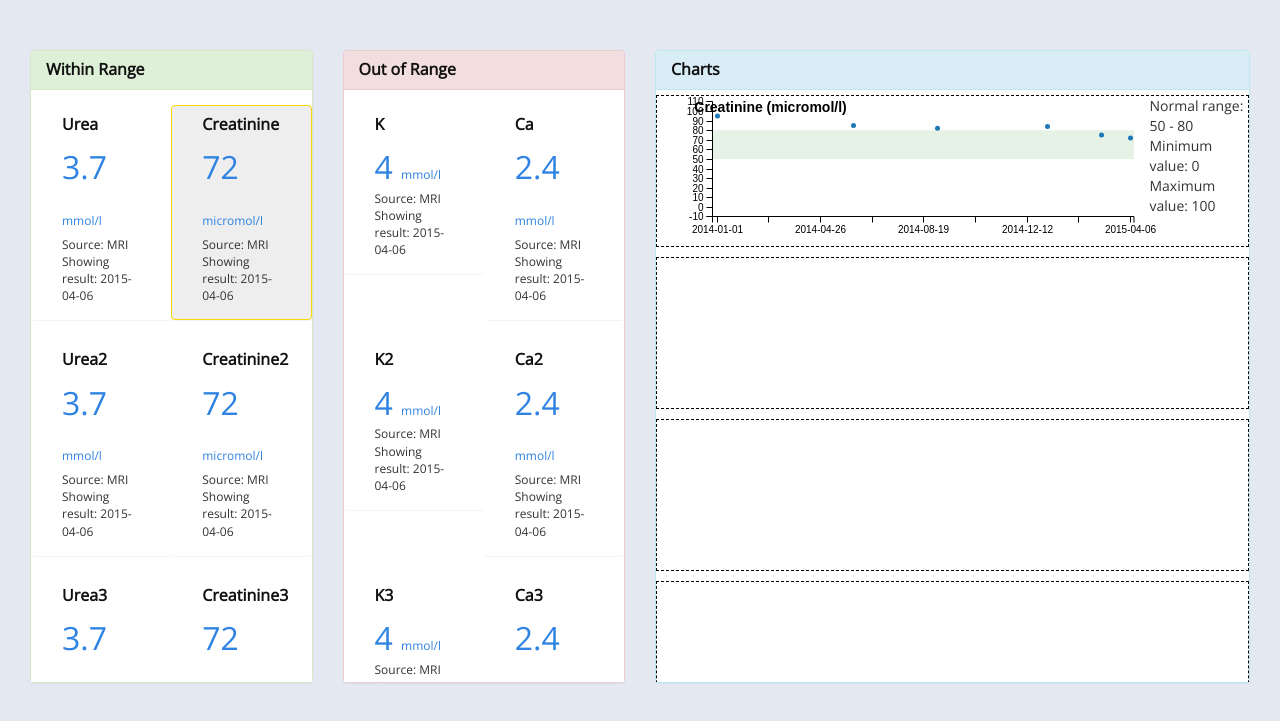
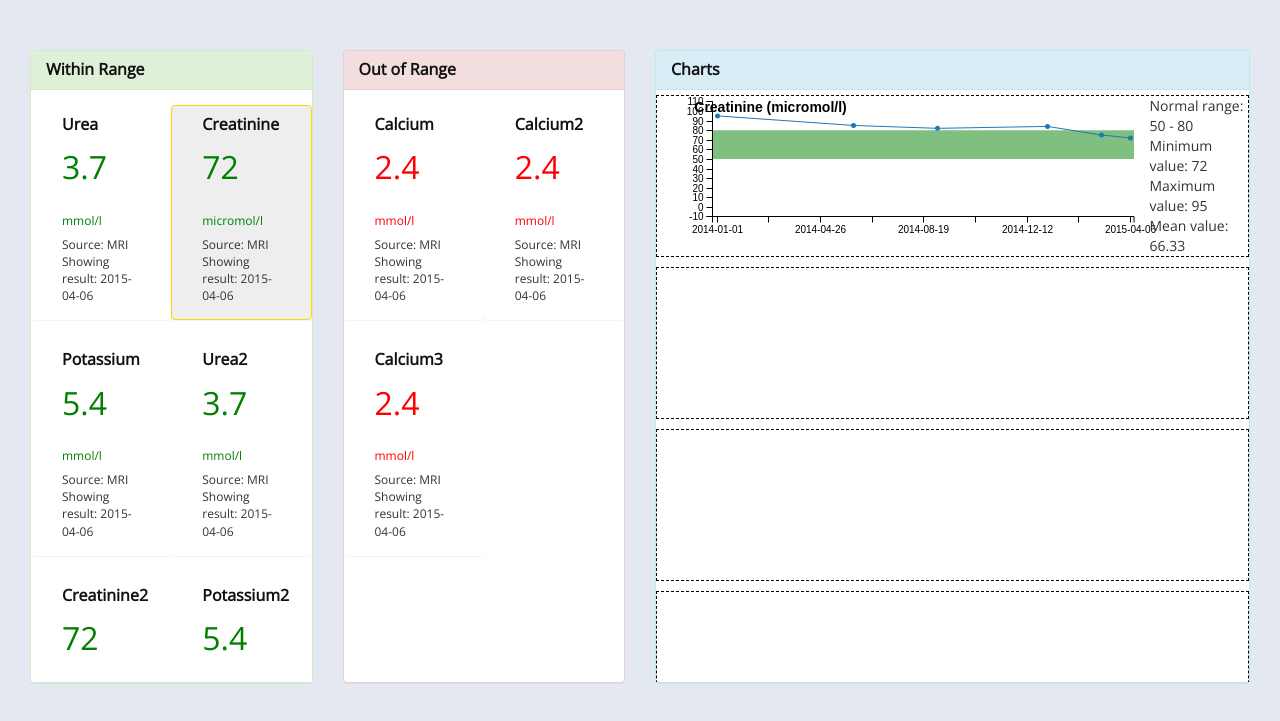
Before and after one commit to rw251/renal-proto-3, a website: page index.html in a window 1280 px wide. Both pictures are taken after a click on the element 241 px from the left and 212 px from the top of the page. Drawn offline with nearby package versions, Linux system fonts and the light colour scheme.

Commit message:
Minor mods after review.

```diff
--- a/data.json
+++ b/data.json
@@ -1,12 +1,14 @@
 {
 	"Urea" : {
 		"fullname" : "Urea",
-		"value" : 3.7,
-		"source" : "MRI",
 		"units" : "mmol/l",
-		"trend" : [
-			["x","2014-01-01","2014-06-02","2014-09-03","2015-01-04","2015-03-05","2015-04-06"],
-			["Urea",3.5,3.6,4.5,4.3,4.2,3.7]
+		"values" : [
+			{"date" : "2014-01-01", "value" : 3.5, "source" : "MRI" },
+			{"date" : "2014-06-02", "value" : 3.6, "source" : "MRI" },
+			{"date" : "2014-09-03", "value" : 4.5, "source" : "MRI" },
+			{"date" : "2015-01-04", "value" : 4.3, "source" : "MRI" },
+			{"date" : "2015-03-05", "value" : 4.2, "source" : "MRI" },
+			{"date" : "2015-04-06", "value" : 3.7, "source" : "MRI" }
 		],
 		"normal" : {
 			"min" : 3,
@@ -15,17 +17,18 @@
 		"axis" : {
 			"min" : 0,
 			"max" : 10
-		},
-		"mean" :5
+		}
 	},
 	"Creatinine" : {
 		"fullname" : "Creatinine",
-		"value" : 72,
-		"source" : "MRI",
 		"units" : "micromol/l",
-		"trend" : [
-			["x","2014-01-01","2014-06-02","2014-09-03","2015-01-04","2015-03-05","2015-04-06"],
-			["Creatinine",95,85,82,84,75,72]
+		"values" : [
+			{"date" : "2014-01-01", "value" : 95, "source" : "MRI" },
+			{"date" : "2014-06-02", "value" : 85, "source" : "MRI" },
+			{"date" : "2014-09-03", "value" : 82, "source" : "MRI" },
+			{"date" : "2015-01-04", "value" : 84, "source" : "MRI" },
+			{"date" : "2015-03-05", "value" : 75, "source" : "MRI" },
+			{"date" : "2015-04-06", "value" : 72, "source" : "MRI" }
 		],
 		"normal" : {
 			"min" : 50,
@@ -34,17 +37,18 @@
 		"axis" : {
 			"min" : 0,
 			"max" : 100
-		},
-		"mean" :50
+		}
 	},
-	"K" : {
+	"Potassium" : {
 		"fullname" : "Potassium",
-		"value" : 4,
-		"source" : "MRI",
 		"units" : "mmol/l",
-		"trend" : [
-			["x","2014-01-01","2014-06-02","2014-09-03","2015-01-04","2015-03-05","2015-04-06"],
-			["Potassium",3.9,5.4,7,6,4.5,4]
+		"values" : [
+			{"date" : "2014-01-01", "value" : 3.9, "source" : "MRI" },
+			{"date" : "2014-06-02", "value" : 5.4, "source" : "MRI" },
+			{"date" : "2014-09-03", "value" : 7, "source" : "MRI" },
+			{"date" : "2015-01-04", "value" : 6, "source" : "MRI" },
+			{"date" : "2015-03-05", "value" : 4.5, "source" : "MRI" },
+			{"date" : "2015-04-06", "value" : 5.4, "source" : "MRI" }
 		],
 		"normal" : {
 			"min" : 5,
@@ -53,17 +57,18 @@
 		"axis" : {
 			"min" : 0,
 			"max" : 12
-		},
-		"mean" :6
+		}
 	},
-	"Ca" : {
+	"Calcium" : {
 		"fullname" : "Calcium",
-		"value" : 2.4,
-		"source" : "MRI",
 		"units" : "mmol/l",
-		"trend" : [
-			["x","2014-01-01","2014-06-02","2014-09-03","2015-01-04","2015-03-05","2015-04-06"],
-			["Calcium",1.5,1.85,1.9,2,2.3,2.4]
+		"values" : [
+			{"date" : "2014-01-01", "value" : 1.5, "source" : "MRI" },
+			{"date" : "2014-06-02", "value" : 1.85, "source" : "MRI" },
+			{"date" : "2014-09-03", "value" : 1.9, "source" : "MRI" },
+			{"date" : "2015-01-04", "value" : 2, "source" : "MRI" },
+			{"date" : "2015-03-05", "value" : 2.3, "source" : "MRI" },
+			{"date" : "2015-04-06", "value" : 2.4, "source" : "MRI" }
 		],
 		"normal" : {
 			"min" : 0.5,
@@ -72,17 +77,18 @@
 		"axis" : {
 			"min" : 0,
 			"max" : 5
-		},
-		"mean" :2.5
+		}
 	},
 	"Urea2" : {
 		"fullname" : "Urea2",
-		"value" : 3.7,
-		"source" : "MRI",
 		"units" : "mmol/l",
-		"trend" : [
-			["x","2014-01-01","2014-06-02","2014-09-03","2015-01-04","2015-03-05","2015-04-06"],
-			["Urea2",3.5,3.6,4.5,4.3,4.2,3.7]
+		"values" : [
+			{"date" : "2014-01-01", "value" : 3.5, "source" : "MRI" },
+			{"date" : "2014-06-02", "value" : 3.6, "source" : "MRI" },
+			{"date" : "2014-09-03", "value" : 4.5, "source" : "MRI" },
+			{"date" : "2015-01-04", "value" : 4.3, "source" : "MRI" },
+			{"date" : "2015-03-05", "value" : 4.2, "source" : "MRI" },
+			{"date" : "2015-04-06", "value" : 3.7, "source" : "MRI" }
 		],
 		"normal" : {
 			"min" : 3,
@@ -91,17 +97,18 @@
 		"axis" : {
 			"min" : 0,
 			"max" : 10
-		},
-		"mean" :5
+		}
 	},
 	"Creatinine2" : {
 		"fullname" : "Creatinine2",
-		"value" : 72,
-		"source" : "MRI",
 		"units" : "micromol/l",
-		"trend" : [
-			["x","2014-01-01","2014-06-02","2014-09-03","2015-01-04","2015-03-05","2015-04-06"],
-			["Creatinine2",95,85,82,84,75,72]
+		"values" : [
+			{"date" : "2014-01-01", "value" : 95, "source" : "MRI" },
+			{"date" : "2014-06-02", "value" : 85, "source" : "MRI" },
+			{"date" : "2014-09-03", "value" : 82, "source" : "MRI" },
+			{"date" : "2015-01-04", "value" : 84, "source" : "MRI" },
+			{"date" : "2015-03-05", "value" : 75, "source" : "MRI" },
+			{"date" : "2015-04-06", "value" : 72, "source" : "MRI" }
 		],
 		"normal" : {
 			"min" : 50,
@@ -110,17 +117,18 @@
 		"axis" : {
 			"min" : 0,
 			"max" : 100
-		},
-		"mean" :50
+		}
 	},
-	"K2" : {
+	"Potassium2" : {
 		"fullname" : "Potassium2",
-		"value" : 4,
-		"source" : "MRI",
 		"units" : "mmol/l",
-		"trend" : [
-			["x","2014-01-01","2014-06-02","2014-09-03","2015-01-04","2015-03-05","2015-04-06"],
-			["Potassium2",3.9,5.4,7,6,4.5,4]
+		"values" : [
+			{"date" : "2014-01-01", "value" : 3.9, "source" : "MRI" },
+			{"date" : "2014-06-02", "value" : 5.4, "source" : "MRI" },
+			{"date" : "2014-09-03", "value" : 7, "source" : "MRI" },
+			{"date" : "2015-01-04", "value" : 6, "source" : "MRI" },
+			{"date" : "2015-03-05", "value" : 4.5, "source" : "MRI" },
+			{"date" : "2015-04-06", "value" : 5.4, "source" : "MRI" }
 		],
 		"normal" : {
 			"min" : 5,
@@ -129,17 +137,18 @@
 		"axis" : {
 			"min" : 0,
 			"max" : 12
-		},
-		"mean" :6
+		}
 	},
-	"Ca2" : {
+	"Calcium2" : {
 		"fullname" : "Calcium2",
-		"value" : 2.4,
-		"source" : "MRI",
 		"units" : "mmol/l",
-		"trend" : [
-			["x","2014-01-01","2014-06-02","2014-09-03","2015-01-04","2015-03-05","2015-04-06"],
-			["Calcium2",1.5,1.85,1.9,2,2.3,2.4]
+		"values" : [
+			{"date" : "2014-01-01", "value" : 1.5, "source" : "MRI" },
+			{"date" : "2014-06-02", "value" : 1.85, "source" : "MRI" },
+			{"date" : "2014-09-03", "value" : 1.9, "source" : "MRI" },
+			{"date" : "2015-01-04", "value" : 2, "source" : "MRI" },
+			{"date" : "2015-03-05", "value" : 2.3, "source" : "MRI" },
+			{"date" : "2015-04-06", "value" : 2.4, "source" : "MRI" }
 		],
 		"normal" : {
 			"min" : 0.5,
@@ -148,17 +157,18 @@
 		"axis" : {
 			"min" : 0,
 			"max" : 5
-		},
-		"mean" :2.5
+		}
 	},
 	"Urea3" : {
 		"fullname" : "Urea3",
-		"value" : 3.7,
-		"source" : "MRI",
 		"units" : "mmol/l",
-		"trend" : [
-			["x","2014-01-01","2014-06-02","2014-09-03","2015-01-04","2015-03-05","2015-04-06"],
-			["Urea3",3.5,3.6,4.5,4.3,4.2,3.7]
+		"values" : [
+			{"date" : "2014-01-01", "value" : 3.5, "source" : "MRI" },
+			{"date" : "2014-06-02", "value" : 3.6, "source" : "MRI" },
+			{"date" : "2014-09-03", "value" : 4.5, "source" : "MRI" },
+			{"date" : "2015-01-04", "value" : 4.3, "source" : "MRI" },
+			{"date" : "2015-03-05", "value" : 4.2, "source" : "MRI" },
+			{"date" : "2015-04-06", "value" : 3.7, "source" : "MRI" }
 		],
 		"normal" : {
 			"min" : 3,
@@ -167,17 +177,18 @@
 		"axis" : {
 			"min" : 0,
 			"max" : 10
-		},
-		"mean" :5
+		}
 	},
 	"Creatinine3" : {
 		"fullname" : "Creatinine3",
-		"value" : 72,
-		"source" : "MRI",
 		"units" : "micromol/l",
-		"trend" : [
-			["x","2014-01-01","2014-06-02","2014-09-03","2015-01-04","2015-03-05","2015-04-06"],
-			["Creatinine3",95,85,82,84,75,72]
+		"values" : [
+			{"date" : "2014-01-01", "value" : 95, "source" : "MRI" },
+			{"date" : "2014-06-02", "value" : 85, "source" : "MRI" },
+			{"date" : "2014-09-03", "value" : 82, "source" : "MRI" },
+			{"date" : "2015-01-04", "value" : 84, "source" : "MRI" },
+			{"date" : "2015-03-05", "value" : 75, "source" : "MRI" },
+			{"date" : "2015-04-06", "value" : 72, "source" : "MRI" }
 		],
 		"normal" : {
 			"min" : 50,
@@ -186,17 +197,18 @@
 		"axis" : {
 			"min" : 0,
 			"max" : 100
-		},
-		"mean" :50
+		}
 	},
-	"K3" : {
+	"Potassium3" : {
 		"fullname" : "Potassium3",
-		"value" : 4,
-		"source" : "MRI",
 		"units" : "mmol/l",
-		"trend" : [
-			["x","2014-01-01","2014-06-02","2014-09-03","2015-01-04","2015-03-05","2015-04-06"],
-			["Potassium3",3.9,5.4,7,6,4.5,4]
+		"values" : [
+			{"date" : "2014-01-01", "value" : 3.9, "source" : "MRI" },
+			{"date" : "2014-06-02", "value" : 5.4, "source" : "MRI" },
+			{"date" : "2014-09-03", "value" : 7, "source" : "MRI" },
+			{"date" : "2015-01-04", "value" : 6, "source" : "MRI" },
+			{"date" : "2015-03-05", "value" : 4.5, "source" : "MRI" },
+			{"date" : "2015-04-06", "value" : 5.4, "source" : "MRI" }
 		],
 		"normal" : {
 			"min" : 5,
@@ -205,17 +217,18 @@
 		"axis" : {
 			"min" : 0,
 			"max" : 12
-		},
-		"mean" :6
+		}
 	},
-	"Ca3" : {
+	"Calcium3" : {
 		"fullname" : "Calcium3",
-		"value" : 2.4,
-		"source" : "MRI",
 		"units" : "mmol/l",
-		"trend" : [
-			["x","2014-01-01","2014-06-02","2014-09-03","2015-01-04","2015-03-05","2015-04-06"],
-			["Calcium3",1.5,1.85,1.9,2,2.3,2.4]
+		"values" : [
+			{"date" : "2014-01-01", "value" : 1.5, "source" : "MRI" },
+			{"date" : "2014-06-02", "value" : 1.85, "source" : "MRI" },
+			{"date" : "2014-09-03", "value" : 1.9, "source" : "MRI" },
+			{"date" : "2015-01-04", "value" : 2, "source" : "MRI" },
+			{"date" : "2015-03-05", "value" : 2.3, "source" : "MRI" },
+			{"date" : "2015-04-06", "value" : 2.4, "source" : "MRI" }
 		],
 		"normal" : {
 			"min" : 0.5,
@@ -224,7 +237,6 @@
 		"axis" : {
 			"min" : 0,
 			"max" : 5
-		},
-		"mean" :2.5
+		}
 	}
 }
--- a/script.js
+++ b/script.js
@@ -15,10 +15,33 @@
     }
   };
 
+  var getDateString = function(date){
+    var m = date.getMonth()+1;
+    var d = date.getDate();
+    return date.getFullYear() + "-" + (m<10 ? "0" : "")+m+"-"+(d<10 ? "0" : "")+d;
+  };
+
+  var slideUpCharts = function(){
+    var nextSlot = [];
+
+    //for each panel
+    $('.chart-panel').children().each(function(index, value){
+      if(index%2 !== 0) return;
+      if($(value).not(':has(*)').length>0){
+        nextSlot.push($(value).attr('id'));
+      } else if(nextSlot.length>0) {
+        var id = nextSlot[0];
+
+        $('#'+id).parent().before($(value).parent());
+      }
+    });
+  };
+
   var addChart = function(item) {
     destroyCharts([item + '-chart']);
 
     var id = $($('.chart-panel').children(':not(:has(*))')[0]).attr('id');
+    if(!id) return false;
     var chartOptions = {
       bindto: '#'+id,
       data: {
@@ -30,6 +53,13 @@
       },
       zoom: {
         enabled: true
+      },
+      tooltip:{
+        format: {
+          title: function(x) {
+            return getDateString(x) + " - Source: " + pb.data[item].sources[getDateString(x)];
+          }
+        }
       },
       legend: {
         show:false
@@ -78,6 +108,8 @@
     .style('font-size', '1.4em')
     .style('font-weight', '600')
     .text(pb.data[item].fullname + ' (' + pb.data[item].units +')');
+
+    return true;
   };
 
   pb.wireUpPages = function() {
@@ -97,11 +129,49 @@
       if($(this).hasClass('selected')){
         $(pb[item+'-chart'].element).siblings().html("");
         destroyCharts([item+'-chart']);
+        $(this).removeClass('selected');
       } else {
-        addChart(item);
+        if(addChart(item)) $(this).addClass('selected');
       }
-      $(this).toggleClass('selected');
+      slideUpCharts();
     });
+  };
+
+  var getTrend = function(values, name){
+    var x = ["x"];
+    var vals = [name];
+
+    for(var i = 0; i < values.length; i++){
+      x.push(values[i].date);
+      vals.push(values[i].value);
+    }
+
+    return [x, vals];
+  };
+
+  var getSources = function(values){
+    var x = {};
+
+    for(var i = 0; i < values.length; i++){
+      x[values[i].date] = values[i].source;
+    }
+
+    return x;
+  };
+
+  var getProps = function(values){
+    var min = values[0].value;
+    var max = values[0].value;
+    var tot = 0;
+
+    for(var i = 1; i < values.length; i++){
+      tot += values[i].value;
+      if(values[i].value < min) min = values[i].value;
+      if(values[i].value > max) max = values[i].value;
+    }
+    var mean = Math.round(100 * tot / values.length) / 100;
+
+    return {"mean" : mean, "max" : max, "min" : min};
   };
 
   pb.loadData = function(callback) {
@@ -112,14 +182,20 @@
       pb.abnormal = [];
       var index = 0;
       for (var o in file) {
+        file[o].name = o;
+        file[o].chartid = "chart-" + index++;
+        file[o].trend = getTrend(file[o].values, o);
+        file[o].date = file[o].trend[0][file[o].trend[0].length-1];
+        file[o].value = file[o].trend[1][file[o].trend[1].length-1];
+        file[o].source = file[o].values[file[o].values.length-1].source;
+        file[o].sources = getSources(file[o].values);
+        file[o].props = getProps(file[o].values);
         if (file[o].value >= file[o].normal.min && file[o].value <= file[o].normal.max) {
           pb.normal.push(file[o]);
         } else {
           pb.abnormal.push(file[o]);
         }
-        file[o].name = o;
-        file[o].chartid = "chart-" + index++;
-        file[o].date = file[o].trend[0][file[o].trend[0].length - 1];
+        file[o].inRange = (file[o].value >= file[o].normal.min && file[o].value <= file[o].normal.max ? "normal" : "abnormal");
         if (file[o].trend[1].length > 1) {
           file[o].change = Math.round((file[o].trend[1][file[o].trend[1].length - 1] - file[o].trend[1][file[o].trend[1].length - 2]) * 100) / 100;
         } else {
--- a/style.css
+++ b/style.css
@@ -28,6 +28,14 @@ body{
 	color: rgb(47,131,226);
 }
 
+.blood-value-normal {
+	color: green;
+}
+
+.blood-value-abnormal {
+	color: red;
+}
+
 .blood-units {
 	font-size: 12px;
 }
@@ -37,9 +45,9 @@ body{
 }
 
 /* normal range */
-.c3-region.regionX {
+.c3-region.regionX rect{
 	fill:green;
-	fill-opacity: 0.5;
+	fill-opacity: 0.5 !important;
 }
 
 .starter-template {
@@ -123,7 +131,3 @@ body{
 	border: 1px gold solid;
 	padding: -2px;
 }
-
-.c3-lines {
-	display: none;
-}
```
Also changed, not shown: index.html (+6 -3 lines).
